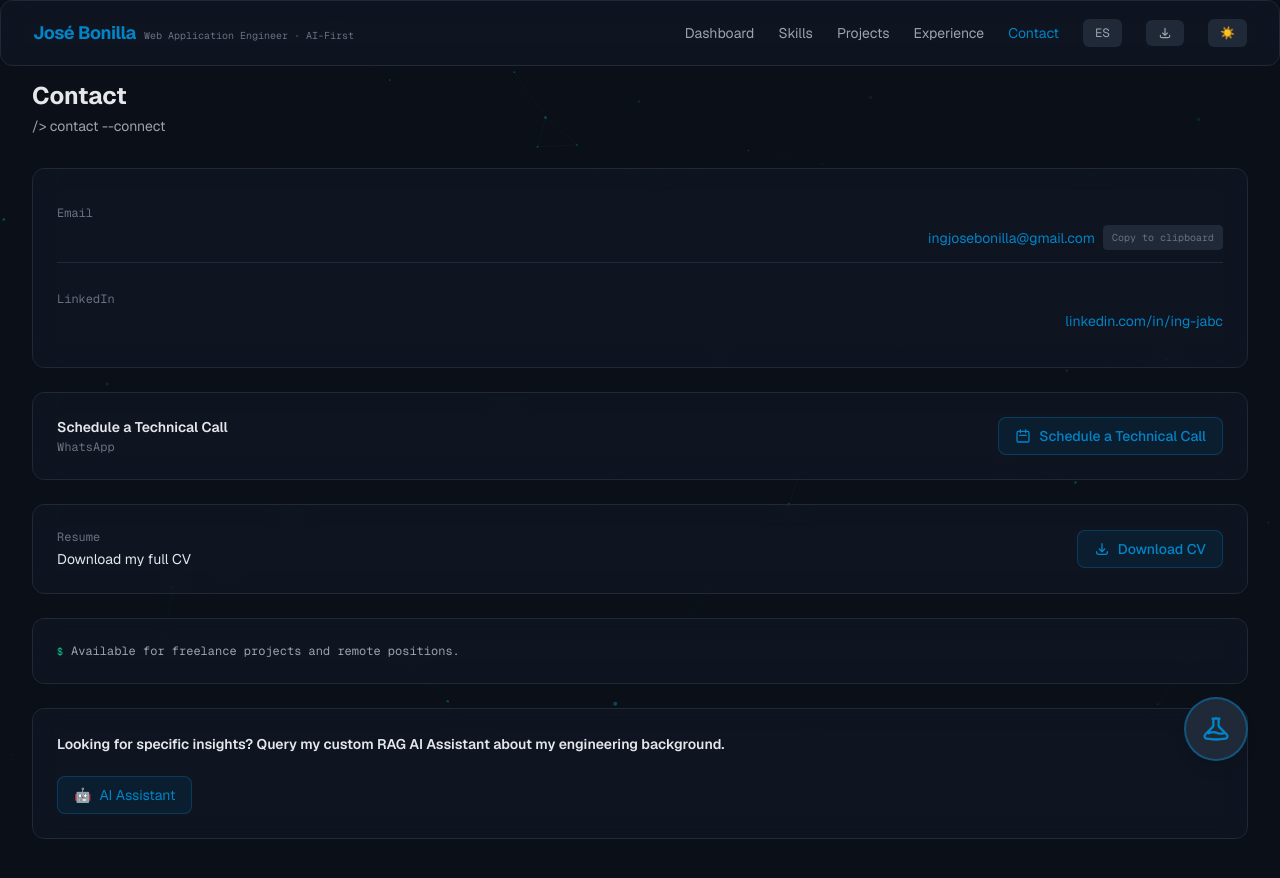
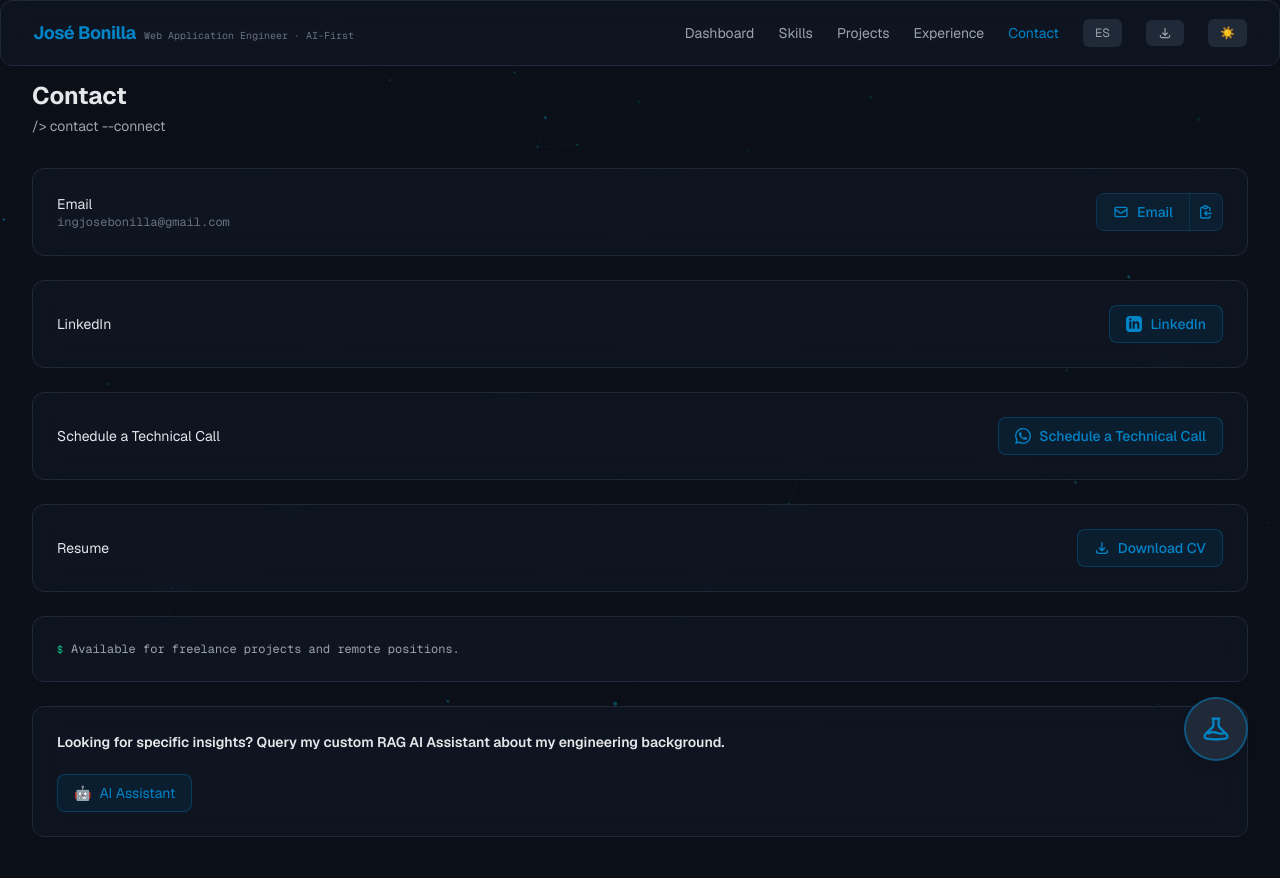
Before and after one commit to IngJabc/portfolio, a Next.js app: page /en/contact in a window 1280 px wide. Shown: the top 878 px of the page. Built offline with nearby package versions, Linux system fonts and the light colour scheme.

Commit message:
fix(contact): edit contact buttons on contact page

```diff
--- a/src/app/[locale]/contact/page.tsx
+++ b/src/app/[locale]/contact/page.tsx
@@ -13,6 +13,17 @@ export default function ContactPage() {
   const fullPath = usePathname();
   const urlLocale = fullPath.split("/")[1] || "en";
   const dict = dictionary[locale].contact;
+  const [emailCopied, setEmailCopied] = useState(false);
+
+  const handleCopyEmail = async () => {
+    try {
+      await navigator.clipboard.writeText("ingjosebonilla@gmail.com");
+      setEmailCopied(true);
+      setTimeout(() => setEmailCopied(false), 2000);
+    } catch {
+      /* silent */
+    }
+  };
 
   return (
     <div className="min-h-screen pt-20 pb-12 px-4 sm:px-6 lg:px-8">
@@ -28,19 +39,92 @@ export default function ContactPage() {
           transition={{ delay: 0 }}
         >
           <div className="glass-panel p-6 mb-6">
-            <div className="space-y-4">
-              <ContactItem
-                label={dict.email}
-                value="ingjosebonilla@gmail.com"
-                copyable
-                copiedText={dict.copied}
-                copyLabel={dict.copyLabel}
-              />
-              <ContactItem
-                label={dict.linkedin}
-                value="linkedin.com/in/ing-jabc"
-                link="https://www.linkedin.com/in/ing-jabc"
-              />
+            <div className="flex items-center justify-between flex-wrap gap-4">
+              <div>
+                <p className="text-sm text-[var(--text-primary)]">{dict.email}</p>
+                <p className="text-xs text-[var(--text-muted)] font-mono">ingjosebonilla@gmail.com</p>
+              </div>
+              <div className="inline-flex rounded-lg overflow-hidden" style={{ border: "1px solid var(--accent-30)" }}>
+                <a
+                  href={`https://mail.google.com/mail/?view=cm&fs=1&to=ingjosebonilla@gmail.com&su=${encodeURIComponent(dict.emailSubject)}&body=${encodeURIComponent(dict.emailBody)}`}
+                  target="_blank"
+                  rel="noopener noreferrer"
+                  className="inline-flex items-center gap-2 px-4 py-2 text-sm font-medium transition-colors shrink-0"
+                  style={{
+                    backgroundColor: "var(--accent-10)",
+                    color: "var(--accent)",
+                  }}
+                  onMouseEnter={(e) => { e.currentTarget.style.backgroundColor = "var(--accent-20)"; }}
+                  onMouseLeave={(e) => { e.currentTarget.style.backgroundColor = "var(--accent-10)"; }}
+                >
+                  <svg className="w-4 h-4" fill="none" stroke="currentColor" viewBox="0 0 24 24"><path strokeLinecap="round" strokeLinejoin="round" strokeWidth={2} d="M3 8l7.89 5.26a2 2 0 002.22 0L21 8M5 19h14a2 2 0 002-2V7a2 2 0 00-2-2H5a2 2 0 00-2 2v10a2 2 0 002 2z" /></svg>
+                  {dict.email}
+                </a>
+                <div className="w-px self-stretch" style={{ backgroundColor: "var(--accent-30)" }} />
+                <button
+                  onClick={handleCopyEmail}
+                  title={emailCopied ? dict.copied : dict.copyLabel}
+                  aria-label={emailCopied ? dict.copied : dict.copyLabel}
+                  className="inline-flex items-center justify-center w-[38px] text-sm font-medium transition-colors shrink-0 relative px-2"
+                  style={{
+                    backgroundColor: "var(--accent-10)",
+                    color: emailCopied ? "var(--success)" : "var(--accent)",
+                  }}
+                  onMouseEnter={(e) => {
+                    if (!emailCopied) e.currentTarget.style.backgroundColor = "var(--accent-20)";
+                  }}
+                  onMouseLeave={(e) => {
+                    e.currentTarget.style.backgroundColor = "var(--accent-10)";
+                  }}
+                >
+                  {emailCopied ? (
+                    <>
+                      <svg className="w-4 h-4" fill="none" stroke="currentColor" viewBox="0 0 24 24"><path strokeLinecap="round" strokeLinejoin="round" strokeWidth={2} d="M5 13l4 4L19 7" /></svg>
+                      <span className="absolute -top-8 left-1/2 -translate-x-1/2 whitespace-nowrap text-[10px] font-mono px-2 py-0.5 rounded"
+                        style={{
+                          backgroundColor: "color-mix(in srgb, var(--success) 90%, transparent)",
+                          color: "#fff",
+                        }}
+                      >
+                        {dict.copied}
+                      </span>
+                    </>
+                  ) : (
+                    <svg className="w-4 h-4" fill="none" stroke="currentColor" viewBox="0 0 24 24"><path strokeLinecap="round" strokeLinejoin="round" strokeWidth={2} d="M8 5H6a2 2 0 00-2 2v12a2 2 0 002 2h10a2 2 0 002-2v-1M8 5a2 2 0 002 2h2a2 2 0 002-2M8 5a2 2 0 012-2h2a2 2 0 012 2m0 0h2a2 2 0 012 2v3m2 4H10m0 0l3-3m-3 3l3 3" /></svg>
+                  )}
+                </button>
+              </div>
+            </div>
+          </div>
+        </motion.div>
+
+        <motion.div
+          initial={{ opacity: 0, y: 30 }}
+          animate={{ opacity: 1, y: 0 }}
+          transition={{ delay: 0.05 }}
+        >
+          <div className="glass-panel p-6 mb-6">
+            <div className="flex items-center justify-between flex-wrap gap-4">
+              <div>
+                <p className="text-sm text-[var(--text-primary)]">{dict.linkedin}</p>
+                {/* <p className="text-xs text-[var(--text-muted)] font-mono">linkedin.com/in/ing-jabc</p> */}
+              </div>
+              <a
+                href="https://www.linkedin.com/in/ing-jabc"
+                target="_blank"
+                rel="noopener noreferrer"
+                className="inline-flex items-center gap-2 px-4 py-2 rounded-lg text-sm font-medium transition-colors shrink-0"
+                style={{
+                  backgroundColor: "var(--accent-10)",
+                  color: "var(--accent)",
+                  border: "1px solid var(--accent-30)",
+                }}
+                onMouseEnter={(e) => { e.currentTarget.style.backgroundColor = "var(--accent-20)"; }}
+                onMouseLeave={(e) => { e.currentTarget.style.backgroundColor = "var(--accent-10)"; }}
+              >
+                <svg className="w-4 h-4" fill="currentColor" viewBox="0 0 24 24"><path d="M19 0h-14c-2.761 0-5 2.239-5 5v14c0 2.761 2.239 5 5 5h14c2.762 0 5-2.239 5-5v-14c0-2.761-2.238-5-5-5zm-11 19h-3v-11h3v11zm-1.5-12.268c-.966 0-1.75-.79-1.75-1.764s.784-1.764 1.75-1.764 1.75.79 1.75 1.764-.783 1.764-1.75 1.764zm13.5 12.268h-3v-5.604c0-3.368-4-3.113-4 0v5.604h-3v-11h3v1.765c1.396-2.586 7-2.777 7 2.476v6.759z" /></svg>
+                {dict.linkedin}
+              </a>
             </div>
           </div>
         </motion.div>
@@ -53,11 +137,11 @@ export default function ContactPage() {
           <div className="glass-panel p-6 mb-6">
             <div className="flex items-center justify-between flex-wrap gap-4">
               <div>
-                <p className="text-sm font-semibold text-[var(--text-primary)]">{dict.schedule}</p>
-                <p className="text-xs text-[var(--text-muted)] font-mono mt-0.5">{dict.scheduleDesc}</p>
+                <p className="text-sm text-[var(--text-primary)]">{dict.schedule}</p>
+                {/* <p className="text-xs text-[var(--text-muted)] font-mono mt-0.5">{dict.scheduleDesc}</p> */}
               </div>
               <a
-                href="#"
+                href={`https://wa.me/584245552793?text=${encodeURIComponent(dict.whatsappMessage)}`}
                 target="_blank"
                 rel="noopener noreferrer"
                 className="inline-flex items-center gap-2 px-4 py-2 rounded-lg text-sm font-medium transition-colors shrink-0"
@@ -73,13 +157,8 @@ export default function ContactPage() {
                   e.currentTarget.style.backgroundColor = "var(--accent-10)";
                 }}
               >
-                <svg className="w-4 h-4" fill="none" stroke="currentColor" viewBox="0 0 24 24" aria-hidden="true">
-                  <path
-                    strokeLinecap="round"
-                    strokeLinejoin="round"
-                    strokeWidth={2}
-                    d="M8 7V3m8 4V3m-9 8h10M5 21h14a2 2 0 002-2V7a2 2 0 00-2-2H5a2 2 0 00-2 2v12a2 2 0 002 2z"
-                  />
+                <svg className="w-4 h-4" fill="currentColor" viewBox="0 0 24 24" aria-hidden="true">
+                  <path d="M17.472 14.382c-.297-.149-1.758-.867-2.03-.967-.273-.099-.471-.148-.67.15-.197.297-.767.966-.94 1.164-.173.199-.347.223-.644.075-.297-.15-1.255-.463-2.39-1.475-.883-.788-1.48-1.761-1.653-2.059-.173-.297-.018-.458.13-.606.134-.133.298-.347.446-.52.149-.174.198-.298.298-.497.099-.198.05-.371-.025-.52-.075-.149-.669-1.612-.916-2.207-.242-.579-.487-.5-.669-.51-.173-.008-.371-.01-.57-.01-.198 0-.52.074-.792.372-.272.297-1.04 1.016-1.04 2.479 0 1.462 1.065 2.875 1.213 3.074.149.198 2.096 3.2 5.077 4.487.709.306 1.262.489 1.694.625.712.227 1.36.195 1.871.118.571-.085 1.758-.719 2.006-1.413.248-.694.248-1.289.173-1.413-.074-.124-.272-.198-.57-.347m-5.421 7.403h-.004a9.87 9.87 0 01-5.031-1.378l-.361-.214-3.741.982.998-3.648-.235-.374a9.86 9.86 0 01-1.51-5.26c.001-5.45 4.436-9.884 9.888-9.884 2.64 0 5.122 1.03 6.988 2.898a9.825 9.825 0 012.893 6.994c-.003 5.45-4.437 9.884-9.885 9.884m8.413-18.297A11.815 11.815 0 0012.05 0C5.495 0 .16 5.335.157 11.892c0 2.096.547 4.142 1.588 5.945L.057 24l6.305-1.654a11.882 11.882 0 005.683 1.448h.005c6.554 0 11.89-5.335 11.893-11.893a11.821 11.821 0 00-3.48-8.413z" />
                 </svg>
                 {dict.schedule}
               </a>
@@ -95,11 +174,11 @@ export default function ContactPage() {
           <div className="glass-panel p-6 mb-6">
             <div className="flex items-center justify-between flex-wrap gap-4">
               <div>
-                <p className="text-xs text-[var(--text-muted)] font-mono mb-1">{locale === "en" ? "Resume" : "Currículum"}</p>
-                <p className="text-sm text-[var(--text-primary)]">{locale === "en" ? "Download my full CV" : "Descargar mi CV completo"}</p>
+                <p className="text-sm text-[var(--text-primary)]">{locale === "en" ? "Resume" : "Currículum"}</p>
+                {/* <p className="text-xs text-[var(--text-muted)] font-mono">{locale === "en" ? "Download my full CV" : "Descargar mi CV completo"}</p> */}
               </div>
               <a
-                href="/CV%20Jos%C3%A9%20%20Web%20Application%20Engineer.pdf"
+                href="/CV-Jose-Bonilla-Web-Engineer.pdf"
                 download
                 className="inline-flex items-center gap-2 px-4 py-2 rounded-lg text-sm font-medium transition-colors shrink-0"
                 style={{
@@ -168,78 +247,3 @@ export default function ContactPage() {
     </div>
   );
 }
-
-function ContactItem({
-  label,
-  value,
-  link,
-  clickToReveal,
-  copyable,
-  copiedText,
-  copyLabel,
-}: {
-  label: string;
-  value: string;
-  link?: string;
-  clickToReveal?: string;
-  copyable?: boolean;
-  copiedText?: string;
-  copyLabel?: string;
-}) {
-  const [revealed, setRevealed] = useState(false);
-  const [copied, setCopied] = useState(false);
-
-  const handleCopy = async () => {
-    try {
-      await navigator.clipboard.writeText(value);
-      setCopied(true);
-      setTimeout(() => setCopied(false), 2000);
-    } catch {
-      /* silent fallback */
-    }
-  };
-
-  return (
-    <div className="py-3 border-b border-[var(--border)] last:border-0">
-      <p className="text-xs text-[var(--text-muted)] font-mono mb-1">{label}</p>
-      <div className="flex items-center gap-2 justify-end">
-        {link ? (
-          <a
-            href={link}
-            target="_blank"
-            rel="noopener noreferrer"
-            className="text-sm text-[var(--accent)] hover:underline"
-          >
-            {value}
-          </a>
-        ) : clickToReveal && !copyable ? (
-          <button
-            onClick={() => setRevealed(true)}
-            className="text-sm text-[var(--accent)] hover:underline"
-          >
-            {revealed ? value : clickToReveal}
-          </button>
-        ) : (
-          <>
-            <span className="text-sm text-[var(--accent)]">{value}</span>
-            <button
-              onClick={handleCopy}
-              title={copyLabel}
-              aria-label={copied ? copiedText : copyLabel}
-              className="px-2 py-1 text-[10px] rounded font-mono transition-colors whitespace-nowrap"
-              style={{
-                backgroundColor: copied
-                  ? "color-mix(in srgb, var(--success) 20%, transparent)"
-                  : "var(--bg-elevated)",
-                color: copied ? "var(--success)" : "var(--text-muted)",
-                border: "1px solid var(--border)",
-              }}
-            >
-              {copied ? copiedText : copyLabel}
-            </button>
-          </>
-        )}
-      </div>
-    </div>
-  );
-}
--- a/src/app/[locale]/page.tsx
+++ b/src/app/[locale]/page.tsx
@@ -121,7 +121,7 @@ export default function BootPage() {
             </a>
 
             <a
-              href="/CV%20Jos%C3%A9%20%20Web%20Application%20Engineer.pdf"
+              href="/CV-Jose-Bonilla-Web-Engineer.pdf"
               download
               className="inline-flex items-center gap-1.5 px-4 py-2 text-xs rounded-lg bg-[var(--accent)]/10 text-[var(--accent)] border border-[var(--accent)]/30 hover:bg-[var(--accent)]/20 transition-colors font-mono"
             >
--- a/src/components/Navbar.tsx
+++ b/src/components/Navbar.tsx
@@ -57,7 +57,7 @@ export default function Navbar() {
               {locale === "es" ? "EN" : "ES"}
             </button>
             <a
-              href="/CV%20Jos%C3%A9%20%20Web%20Application%20Engineer.pdf"
+              href="/CV-Jose-Bonilla-Web-Engineer.pdf"
               download
               className="px-3 py-1.5 text-xs rounded-md bg-[var(--bg-elevated)] text-[var(--text-secondary)] hover:text-[var(--accent)] transition-colors"
               title={locale === "en" ? "Download CV" : "Descargar CV"}
@@ -75,7 +75,7 @@ export default function Navbar() {
 
           <div className="flex md:hidden items-center gap-1.5">
             <a
-              href="/CV%20Jos%C3%A9%20%20Web%20Application%20Engineer.pdf"
+              href="/CV-Jose-Bonilla-Web-Engineer.pdf"
               download
               className="px-2 py-1 text-xs rounded-md bg-[var(--bg-elevated)] text-[var(--text-secondary)] hover:text-[var(--accent)] transition-colors"
               title={locale === "en" ? "Download CV" : "Descargar CV"}
--- a/src/lib/translations.ts
+++ b/src/lib/translations.ts
@@ -255,6 +255,9 @@ export const dictionary = {
       clickToReveal: "[Click to reveal]",
       copied: "Copied!",
       copyLabel: "Copy to clipboard",
+      emailSubject: "Let's work together",
+      emailBody: "Hi José! I saw your portfolio and I'd like to connect.",
+      whatsappMessage: "Hi José! I saw your portfolio and I'd like to discuss a project opportunity.",
       orAskAI:
         "Looking for specific insights? Query my custom RAG AI Assistant about my engineering background.",
       aiAssistant: "AI Assistant",
@@ -613,6 +616,9 @@ export const dictionary = {
       clickToReveal: "[Click para revelar]",
       copied: "¡Copiado!",
       copyLabel: "Copiar al portapapeles",
+      emailSubject: "Trabajemos juntos",
+      emailBody: "¡Hola José! Vi tu portafolio y me gustaría conectar.",
+      whatsappMessage: "¡Hola José! Vi tu portafolio y me gustaría hablar sobre una oportunidad de proyecto.",
       orAskAI:
         "¿Buscas información específica? Consulta mi RAG AI Assistant personalizado sobre mi perfil de ingeniería.",
       aiAssistant: "AI Assistant",
```
Also changed, not shown: src/app/[locale]/dashboard/page.tsx (+52 -1 lines), 1 other file (tests, documents, lock files or other folders).
